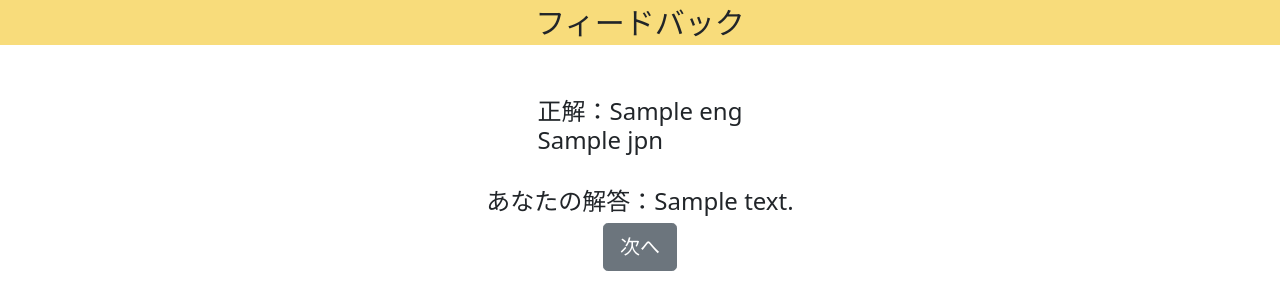
After one commit to nkjyt/sdvl_system, a Flask app: template app/templates/feedback.html in a window 1280 px wide. The commit adds this page. Shown: the top 284 px of the page. Run offline with Flask 2, Linux system fonts and the light colour scheme; the template is opened without the code that fills it: most values are stand-ins (such as "Sample title", 1, 10 or a date in 2020).

Commit message:
フィードバック画面追加と，単語のみの連想機能

```diff
--- a/app/templates/association.html
+++ b/app/templates/association.html
@@ -21,11 +21,11 @@
       <div class="wrap-image">
       {% if data['pos']=='形容詞' %}
       <img src="{{path[0]}}" alt="img"><br>
-        <h5 class="fs-2"><span class="border">　?　</span>　{{data['keywords'][0]}}</h5>
+        <!-- <h5 class="fs-2"><span class="border">　?　</span>　{{data['keywords'][0]}}</h5> -->
         <img src="{{path[1]}}" alt="img"><br>
-        <h5 class="fs-2"><span class="border">　?　</span>　{{data['keywords'][1]}}</h5>
+        <!-- <h5 class="fs-2"><span class="border">　?　</span>　{{data['keywords'][1]}}</h5> -->
         <img src="{{path[2]}}" alt="img"><br>
-        <h5 class="fs-2"><span class="border">　?　</span>　{{data['keywords'][2]}}</h5>
+        <!-- <h5 class="fs-2"><span class="border">　?　</span>　{{data['keywords'][2]}}</h5> -->
       {% else %}
       <img src="{{path[0]}}" alt="img"><br>
         <h5 class="fs-2">{{data['keywords'][0]}}　<span class="border">　?　</span></h5>
--- /dev/null
+++ b/app/templates/feedback.html
@@ -0,0 +1,64 @@
+<html>
+<head>
+  <meta charset="utf-8">
+  <meta name="viewport" content="width=device-width, initial-scale=1">
+
+  <title>SDVL</title>
+  <link href="https://cdn.jsdelivr.net/npm/bootstrap@5.0.0-beta1/dist/css/bootstrap.min.css" rel="stylesheet" integrity="sha384-giJF6kkoqNQ00vy+HMDP7azOuL0xtbfIcaT9wjKHr8RbDVddVHyTfAAsrekwKmP1" crossorigin="anonymous">
+  <link rel="stylesheet" href="/static/css/style.css">
+</head>
+<body>
+
+<div>
+  <div class="header">
+    <p class="font30px">フィードバック</p>
+  </div>
+  <div class="container">
+    <div class="funcBody">
+
+      <h3>{{msg}}</h3><br>
+      <h4>正解：{{data['eng']}}<br>{{data['jpn']}}
+      </h4><br>
+      <h4>あなたの解答：{{data['answer']}}</h4>
+
+      <form action="/association" method="POST">
+        <div class="d-flex justify-content-center">
+            <button type="submit" class="btn btn-secondary btn-lg m-auto" >次へ</button>
+        </div>
+      </form>
+
+
+      <div class="wrap-image">
+        {% if data['pos']=='形容詞' %}
+        <img src="{{path[0]}}" alt="img"><br>
+          <h5 class="fs-2"><span class="border">{{data['eng']}}</span>　{{data['keywords'][0]}}</h5>
+          <img src="{{path[1]}}" alt="img"><br>
+          <h5 class="fs-2"><span class="border">{{data['eng']}}</span>　{{data['keywords'][1]}}</h5>
+          <img src="{{path[2]}}" alt="img"><br>
+          <h5 class="fs-2"><span class="border">{{data['eng']}}</span>　{{data['keywords'][2]}}</h5>
+        {% else %}
+        <img src="{{path[0]}}" alt="img"><br>
+          <h5 class="fs-2">{{data['keywords'][0]}}　<span class="border">{{data['eng']}}</span></h5>
+          <img src="{{path[1]}}" alt="img"><br>
+          <h5 class="fs-2">{{data['keywords'][1]}}　<span class="border">{{data['eng']}}</span></h5>
+          <img src="{{path[2]}}" alt="img"><br>
+          <h5 class="fs-2">{{data['keywords'][2]}}　<span class="border">{{data['eng']}}</span></h5>
+        {% endif %}
+      </div>
+
+
+      </div>
+
+    </div>
+  </div>
+
+
+
+
+  <link href="https://cdn.jsdelivr.net/npm/bootstrap@5.0.0-beta1/dist/css/bootstrap.min.css" rel="stylesheet" integrity="sha384-giJF6kkoqNQ00vy+HMDP7azOuL0xtbfIcaT9wjKHr8RbDVddVHyTfAAsrekwKmP1" crossorigin="anonymous">
+  <link rel="stylesheet" href="/static/css/style.css">
+  <script src="https://cdn.jsdelivr.net/npm/bootstrap@5.0.2/dist/js/bootstrap.bundle.min.js" integrity="sha384-MrcW6ZMFYlzcLA8Nl+NtUVF0sA7MsXsP1UyJoMp4YLEuNSfAP+JcXn/tWtIaxVXM" crossorigin="anonymous"></script>
+</div>
+
+</body>
+</html>
```
Also changed, not shown: app/database/database.py (+4 -3 lines).
